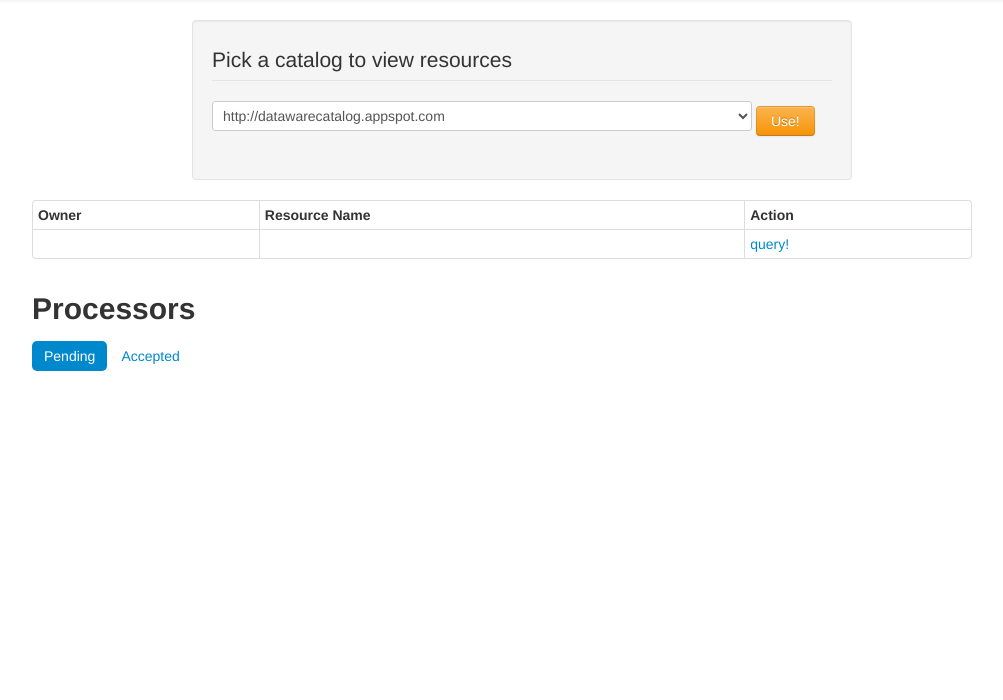
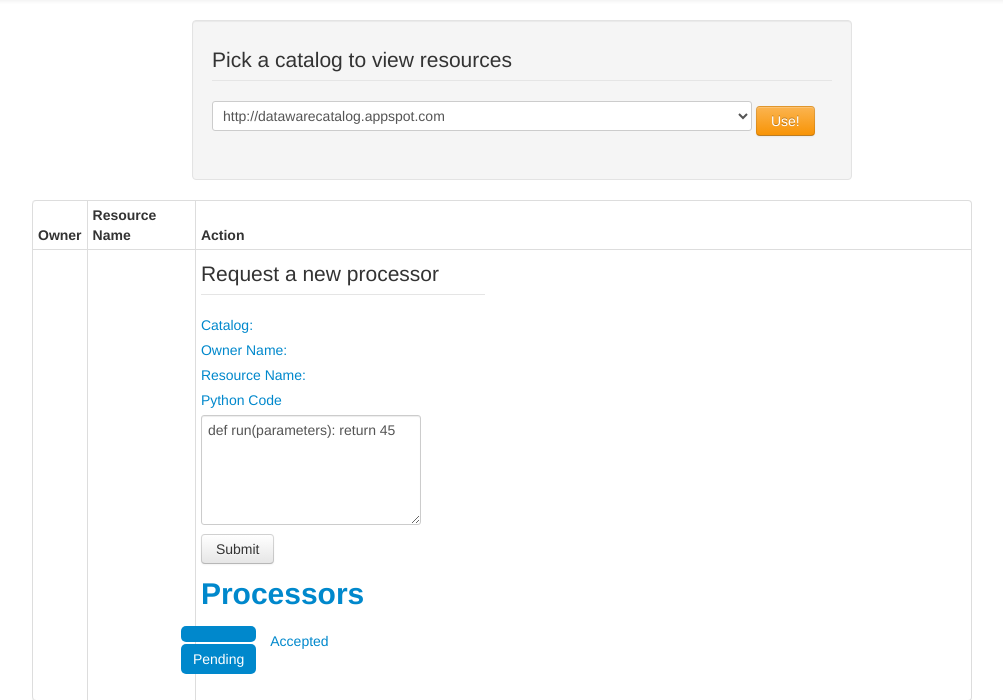
Before and after one commit to psznb/dataware.exp.herokuclient, a Flask app: page /resources in a window 1280 px wide. Shown: the part 42-742 px from the top of the page, without its empty margins (138-1141 px from the left). Run offline with Flask 2, Linux system fonts and the light colour scheme; some libraries are stand-ins or nearby versions.

Commit message:
template updates

```diff
--- a/templates/resources.html
+++ b/templates/resources.html
@@ -34,7 +34,7 @@
                         <tr>
                             <td data-bind="text: owner"></td>
                             <td data-bind="text: resource_name"></td>
-                            <td> <a href="#" click:function(){$parent.selectedCatalog($data);$parent.toggleQuery();}> query! </a> </td>
+                            <td> <a href="#" data-bind="click:function(){$parent.selectedCatalog($data);$parent.toggleQuery();}> query! </a> </td>
                         </tr>
                     </form>
                 </tbody>
```
